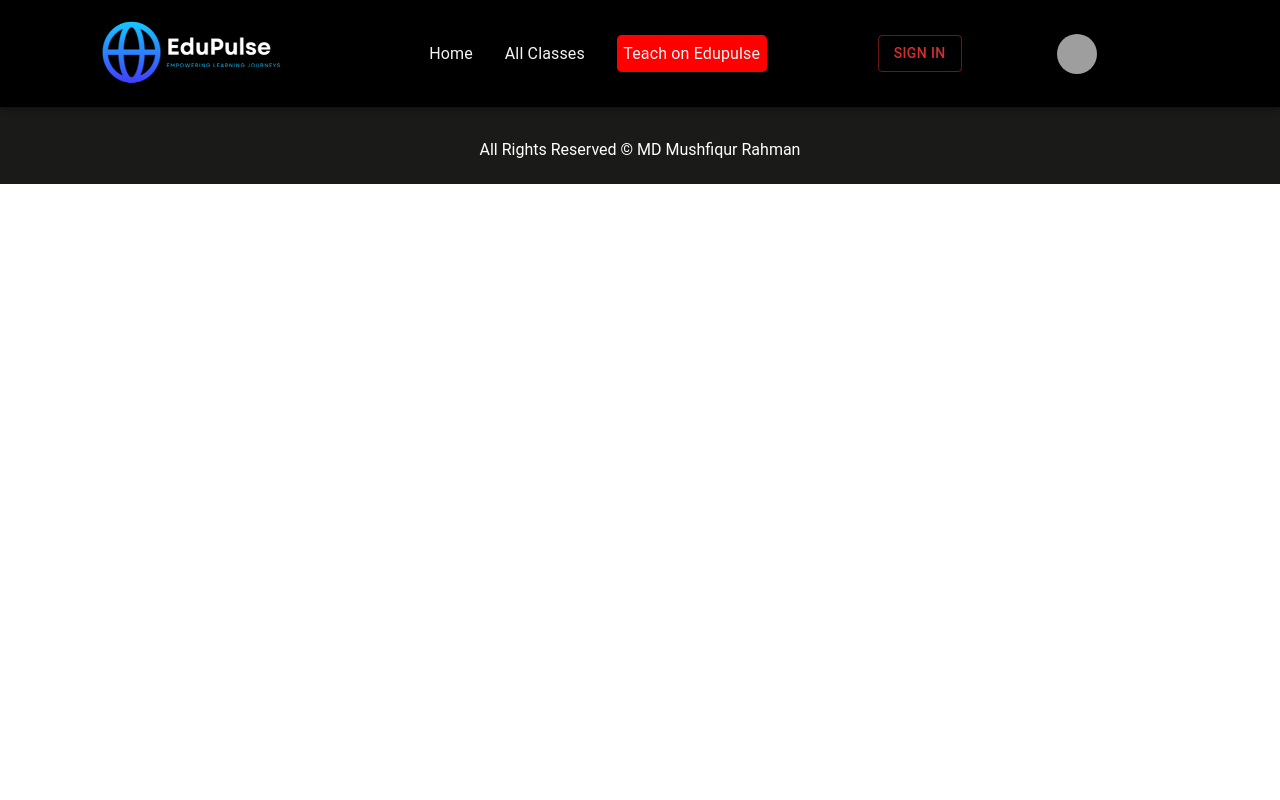
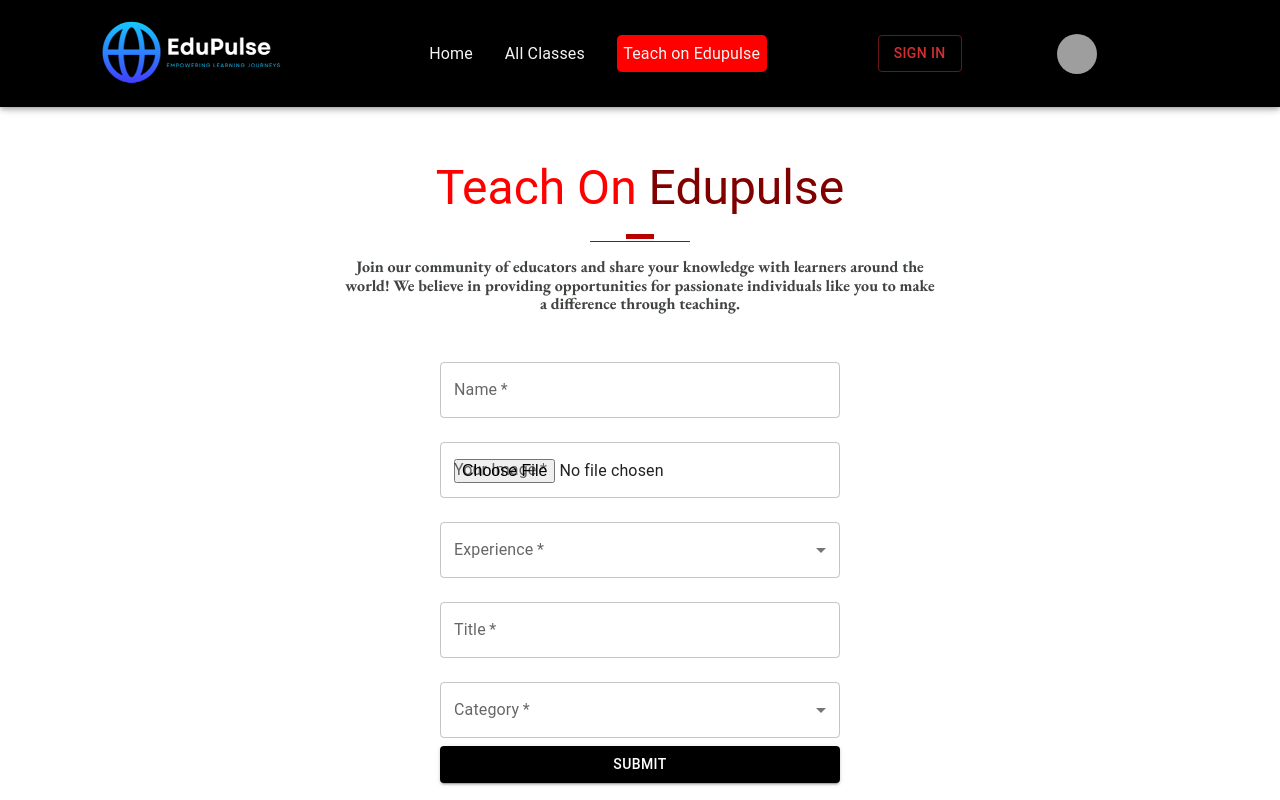
Before and after one commit to rafimd422/EduPulse-Client, a Next.js app: page /teachonedupulse in a window 1280 px wide. Shown: the top 800 px of the page. Built offline with nearby package versions, Linux system fonts and the light colour scheme; grey boxes are pictures that could not be loaded.

Commit message:
complated the basic layout of teacher request form

```diff
--- a/src/components/AllCourses/CourseCards.jsx
+++ b/src/components/AllCourses/CourseCards.jsx
@@ -10,7 +10,7 @@ export default function CourseCards({course}) {
       <CardMedia
         component="img"
         height="194"
-        image={course.image}
+        image={course.courseImage}
         alt={course.courseTitle}
       />
       <CardContent sx={{ textAlign: 'start' }}>
--- a/src/pages/allclasses/index.jsx
+++ b/src/pages/allclasses/index.jsx
@@ -38,7 +38,7 @@ const AllClasses = () => {
       instructorName: "Jane Smith",
       image: "instructor_image_2.jpg",
       courseTitle: "Web Development Bootcamp",
-      courseImage: "web_dev_bootcamp.jpg",
+      courseImage: "https://res.cloudinary.com/boardinfinity/image/upload/t_blog_img/bi-websites/blog/11/62.png",
       price: 79.99,
       shortOverview: "Become a full-stack web developer with hands-on projects and real-world applications.",
       longCourseDetails: "Covering HTML, CSS, JavaScript, and popular frameworks like React and Node.js, this bootcamp is designed to equip you with the skills needed for modern web development.",
@@ -49,7 +49,7 @@ const AllClasses = () => {
       instructorName: "Alex Johnson",
       image: "instructor_image_3.jpg",
       courseTitle: "Data Science Essentials",
-      courseImage: "data_science_essentials.jpg",
+      courseImage: "https://miro.medium.com/v2/resize:fit:2000/1*Cknaaw2CUy8g1YpT0eVHEg.jpeg",
       price: 89.99,
       shortOverview: "Unlock the power of data with this comprehensive data science course.",
       longCourseDetails: "From data analysis to machine learning, this course covers the essential concepts and tools used in the field of data science. Gain practical experience with real-world projects.",
--- a/src/pages/teachonedupulse/index.jsx
+++ b/src/pages/teachonedupulse/index.jsx
@@ -1,9 +1,123 @@
-import React from 'react'
+import {
+  Box,
+  Container,
+  Typography,
+  Toolbar,
+  TextField,
+  MenuItem,
+  Button,
+} from "@mui/material";
+import Title from "./../../components/Title/Title";
+
+const categories = [
+  "Web Development",
+  "Digital Marketing",
+  "Graphic Design",
+  "Data Science",
+  "Mobile App Development",
+];
+
+const ExperienceOptions = ["Beginner", "Experienced", "Some Idea"];
 
 export default function TeachOnEduPulse() {
+  const handleSubmit = (event) => {
+    event.preventDefault();
+    const form = event.target;
+    console.log(form.experience.value);
+  };
+
   return (
-    <div>
+    <Box sx={{ my: "2rem" }}>
+      <Toolbar />
+      <Container maxWidth={"lg"} align="center">
+        <Toolbar />
+        <Title title={"Teach On"} titleColor={"Edupulse"} />
+        <Typography
+          maxWidth={"sm"}
+          align="center"
+          sx={{
+            fontFamily: "'EB Garamond', serif",
+            fontWeight: 700,
+            fontSize: "1rem",
+            my: "1rem",
+            color: "#404440",
+            transition: "all 0.4s ease 0s",
+          }}
+          variant="h3"
+        >
+          Join our community of educators and share your knowledge with learners
+          around the world! We believe in providing opportunities for passionate
+          individuals like you to make a difference through teaching.
+        </Typography>
 
-    </div>
-  )
+        <form
+          style={{
+            display: "flex",
+            flexDirection: "column",
+            maxWidth: "400px",
+            marginTop: "2rem",
+          }}
+          onSubmit={handleSubmit}
+        >
+          <TextField
+            label="Name"
+            name="name"
+            variant="outlined"
+            margin="normal"
+            required
+          />
+
+          <TextField
+            type="file"
+            label="Your Image"
+            variant="outlined"
+            margin="normal"
+            name="image"
+            required
+          />
+
+          <TextField
+            select
+            label="Experience"
+            variant="outlined"
+            margin="normal"
+            required
+            name="experience"
+          >
+            {ExperienceOptions.map((option) => (
+              <MenuItem key={option} value={option}>
+                {option}
+              </MenuItem>
+            ))}
+          </TextField>
+
+          <TextField
+            label="Title"
+            variant="outlined"
+            margin="normal"
+            required
+          />
+
+          <TextField
+            select
+            label="Category"
+            variant="outlined"
+            margin="normal"
+            required
+          >
+            {categories.map((category) => (
+              <MenuItem key={category} value={category}>
+                {category}
+              </MenuItem>
+            ))}
+          </TextField>
+
+          <Button type="submit" variant="contained">
+            Submit
+          </Button>
+        </form>
+      </Container>
+      <Toolbar />
+    </Box>
+  );
 }
```
